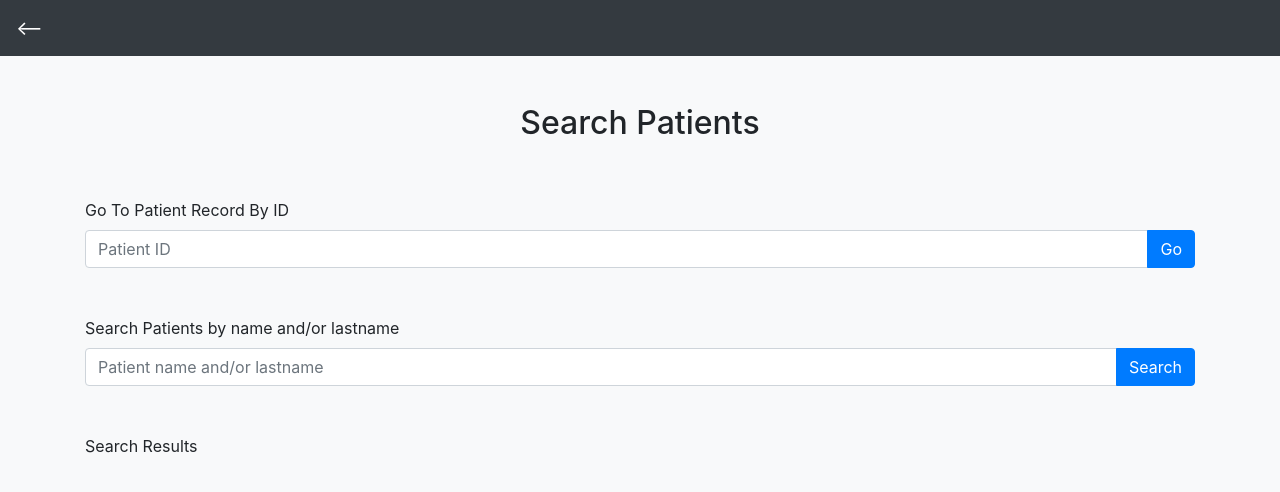
After one commit to cemkurtoglu/Personalized_healthcare_system_for_neurodegenerative_diseases, a Django app: page /search_patient/ in a window 1280 px wide. The commit adds this page. Shown: the top 492 px of the page. Run offline with Django 4.2, Linux system fonts and the light colour scheme.

Commit message:
Close #15, #16; You can search records based on first and last name. The search page is created and it is linked to the home page.

```diff
--- a/Personalized_healthcare_system_for_neurodegenerative_diseases/urls.py
+++ b/Personalized_healthcare_system_for_neurodegenerative_diseases/urls.py
@@ -18,7 +18,7 @@ from django.urls import path
 
 from healthcare_app.views \
     import home_view, results_view, post_form, get_data, generate_prediction, form_view, patients_view \
-    , generate_prediction_for_all, patient_record_view, Health_RecordListView
+    , generate_prediction_for_all, patient_record_view, Health_RecordListView, patient_search_view
 
 app_name = 'healthcare_app'
 
@@ -29,6 +29,7 @@ urlpatterns = [
     path('patients/', patients_view, name='patients_view'),
     path('patient/<int:patient_id>', patient_record_view, name='patient_record_view'),
     path('result/<int:patient_record_id>', results_view, name='results_view'),
+    path('search_patient/', patient_search_view, name='patient_search_view'),
     path('api/post_form/', post_form, name='post_form'),
     path('api/get_data', get_data, name='get_data'),
     path('api/generate_prediction/<int:patient_record_id>', generate_prediction, name='generate_prediction'),
--- a/healthcare_app/views.py
+++ b/healthcare_app/views.py
@@ -3,6 +3,7 @@ import json
 from django.core.serializers import serialize
 from django.http import HttpResponse, JsonResponse
 from django.shortcuts import render, redirect
+from django.template.defaulttags import register
 from django.urls import reverse
 from django.views.decorators.csrf import csrf_exempt
 from rest_framework import generics, filters
@@ -37,11 +38,13 @@ def patients_view(request):
     return render(request, 'data_base_view.html', context)
 
 
+def patient_search_view(request):
+    return render(request, 'patient_search.html')
+
+
 def patient_record_view(request, patient_id):
+    record = Health_Record.objects.get(id=patient_id)
 
-    record = Health_Record.objects.get(id=patient_id)
-    probability = 0
-    prediction = ""
     if record.probability and record.prediction:
         probability = record.probability * 100
         prediction = record.get_prediction()
@@ -62,21 +65,11 @@ def results_view(request, patient_record_id):
     patient_record = Health_Record.objects.get(id=patient_record_id)
     records = Health_Record.objects.all()
     field_names = [f.name for f in Health_Record._meta.get_fields()]
-    if patient_record.probability and patient_record.prediction:
-        probability = patient_record.probability * 100
-        prediction = patient_record.get_prediction()
-    else:
-        probability = 0
-        prediction = "No Prediction Data"
-
-    print(prediction)
 
     context = {
         'patient_record': patient_record,
         'field_names': field_names,
         'records': records,
-        'probability': probability,
-        'prediction': prediction
     }
 
     return render(request, 'result_page.html', context)
@@ -191,4 +184,4 @@ class Health_RecordListView(generics.ListAPIView):
     authentication_classes = [TokenAuthentication, SessionAuthentication]
     permission_classes = [IsAuthenticated]
     filter_backends = [filters.SearchFilter, filters.OrderingFilter]
-    search_fields = ['rid', 'first_name', 'last_name']
+    search_fields = ['first_name', 'last_name']
--- a/templates/main_form.html
+++ b/templates/main_form.html
@@ -15,6 +15,10 @@
 </head>
 <body>
 
+    <nav class="navbar navbar-dark bg-dark">
+          <a class="navbar-brand" href="/"> <-- </a>
+
+</nav>
 <div class="container">
     <h1 style="text-align: center">Boun Health App</h1>
 
--- /dev/null
+++ b/templates/patient_search.html
@@ -0,0 +1,121 @@
+<!DOCTYPE html>
+<html lang="en">
+<head>
+    <meta charset="utf-8"/>
+    <meta
+            name="viewport"
+            content="width=device-width, initial-scale=1, shrink-to-fit=no"
+    />
+
+    <title>Search Patients</title>
+
+    <!-- Bootstrap CSS -->
+    <link
+            rel="stylesheet"
+            href="https://cdn.jsdelivr.net/npm/bootstrap@4.3.1/dist/css/bootstrap.min.css"
+            integrity="sha384-ggOyR0iXCbMQv3Xipma34MD+dH/1fQ784/j6cY/iJTQUOhcWr7x9JvoRxT2MZw1T"
+            crossorigin="anonymous"
+    />
+    <!-- JavaScript Bundle with Popper -->
+    <script src="https://cdn.jsdelivr.net/npm/bootstrap@5.2.3/dist/js/bootstrap.bundle.min.js"
+            integrity="sha384-kenU1KFdBIe4zVF0s0G1M5b4hcpxyD9F7jL+jjXkk+Q2h455rYXK/7HAuoJl+0I4"
+            crossorigin="anonymous"></script>
+</head>
+<body class="bg-light">
+<!-- Navbar -->
+<nav class="navbar navbar-dark bg-dark">
+    <a class="navbar-brand" href="/"> <-- </a>
+
+</nav><!-- Navbar End -->
+<div class="container">
+    <div class="py-5 text-center">
+        <h2>Search Patients</h2>
+
+    </div>
+    <label>Go To Patient Record By ID</label>
+    <div class="flex-row justify-content-center d-flex">
+        <div class="input-group mb-5 ">
+            <input id="patient-id-input" type="text" class="form-control" placeholder="Patient ID"
+                   aria-label="Recipient's username" aria-describedby="patient-id-button">
+            <div class="input-group-append">
+                <button class="btn btn-primary" type="button" id="patient-id-button">Go</button>
+            </div>
+        </div>
+
+    </div>
+    <form id="search-form" method="POST" action="." enctype="multipart/form-data">
+        {% csrf_token %}
+        <label>Search Patients by name and/or lastname</label>
+        <div class="flex-row justify-content-center d-flex">
+            <div class="input-group mb-5 ">
+                <input id="search-patient" type="text" class="form-control" placeholder="Patient name and/or lastname"
+                       aria-describedby="patient-search-button">
+                <div class="input-group-append">
+                    <button class="btn btn-primary" type="submit" id="patient-search-button">Search</button>
+
+                </div>
+            </div>
+
+        </div>
+    </form>
+
+
+    <label>Search Results</label>
+
+    <ul id="results" class="list-group">
+    </ul>
+</div>
+
+</body>
+
+<script
+        src="https://code.jquery.com/jquery-3.6.1.js"
+        integrity="sha256-3zlB5s2uwoUzrXK3BT7AX3FyvojsraNFxCc2vC/7pNI="
+        crossorigin="anonymous"></script>
+
+<script type="text/javascript">
+
+    $('#patient-id-button').on('click', function (e) {
+        e.preventDefault();
+        window.location.href = "/patient/" + $('#patient-id-input').val()
+
+    })
+
+
+    $('#search-form').on('submit', function (e) {
+        e.preventDefault();
+        setTimeout((function () {
+            $.ajax({
+                url: "/api/search/?search=" + $('#search-patient').val().trim(),
+
+
+                success: function (response) {
+
+                    console.log(response)
+                    let results = $('#results')
+                    results.empty()
+
+                    for (const responseKey in response) {
+                        results.append($('<li>', {class: "list-group-item"}).append($('<a>', {
+                            href: '/patient/' + response[responseKey]['id'],
+                            text: response[responseKey]['id'] + " " + response[responseKey]['first_name'] + ' ' + response[responseKey]['last_name']
+                        })))
+
+                    }
+
+                },
+                error: function (error) {
+                    console.log(error);
+
+
+                }
+            });
+
+        }), 800)
+    });
+
+
+</script>
+
+
+</html>
--- a/templates/result_page.html
+++ b/templates/result_page.html
@@ -17,6 +17,10 @@
 
 </head>
 <body>
+    <nav class="navbar navbar-dark bg-dark">
+          <a class="navbar-brand" href="/"> <-- </a>
+
+</nav>
 
 <div class="container">
     <h1 style="margin-top: 30px; margin-bottom: 30px">Patient Records Table</h1>
```
Also changed, not shown: templates/404.html (added, +24 -0 lines), templates/data_base_view.html (+9 -2 lines), templates/home.html (+6 -2 lines), templates/patient_record_profile.html (+4 -4 lines).
